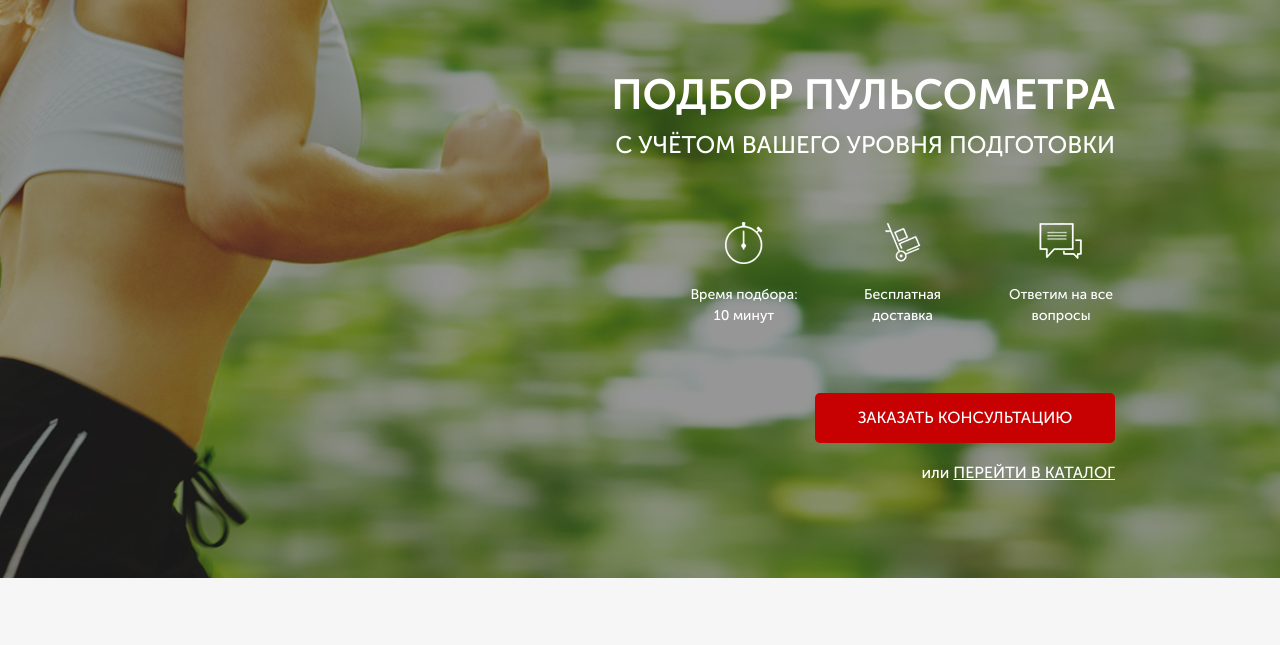
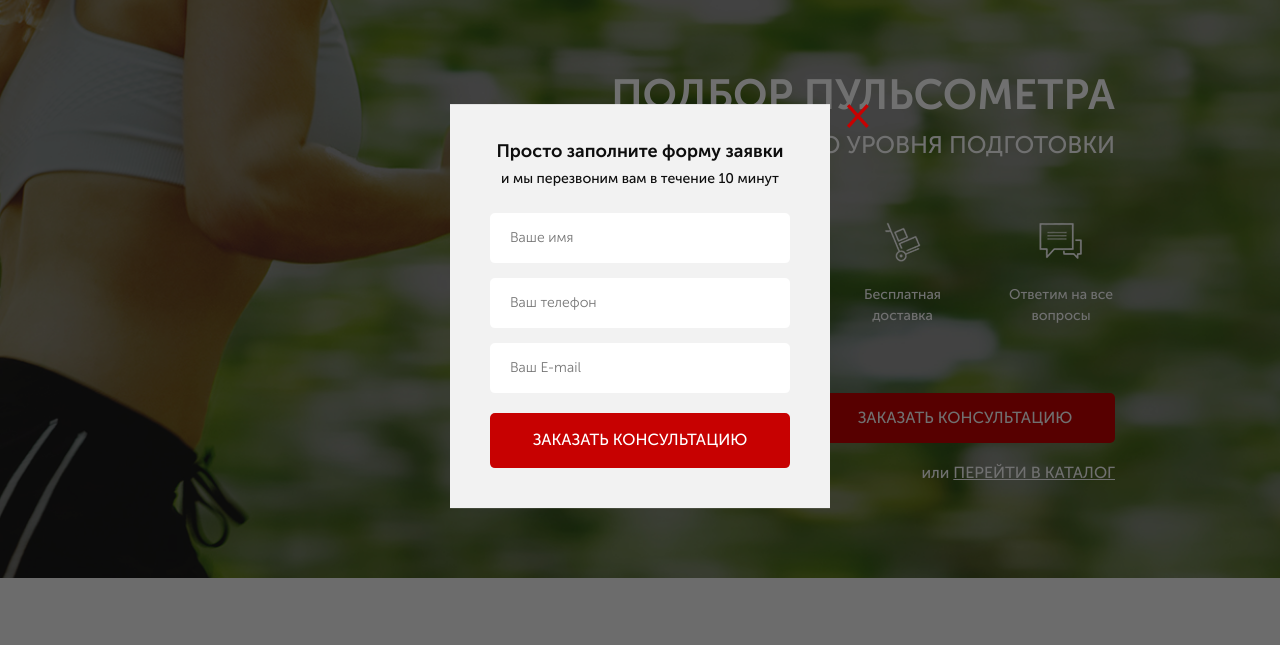
Before and after one commit to anativ89/pulse, a website: page src/index.html in a window 1280 px wide. Both pictures are taken after a click on the button "ЗАКАЗАТЬ ЗВОНОК". Shown: the part 94-739 px from the top of the page. Drawn offline with nearby package versions, Linux system fonts and the light colour scheme.

Commit message:
Add modal popups

```diff
--- a/src/index.html
+++ b/src/index.html
@@ -24,7 +24,7 @@
                 </div>
                 <div class="header__contacts">
                     <a href="tel:+74999228974" class="header__phone">+7 (499) 922-89-74</a>
-                    <button class="button">Заказать звонок</button>
+                    <button data-modal="consultation" class="button">Заказать звонок</button>
                 </div>
             </header>
 
@@ -47,7 +47,7 @@
                     </div>
                 </div>
 
-                <button class="button button_main">Заказать консультацию</button>
+                <button data-modal="consultation" class="button button_main">Заказать консультацию</button>
 
                 <div class="promo__link">
                     или
@@ -468,6 +468,40 @@
         </div>
     </footer>
 
+    <div class="overlay">
+        <div class="modal" id="consultation">
+            <div class="modal__close">&times;</div>
+            <div class="modal__subtitle">Просто заполните форму заявки</div>
+            <div class="modal__descr">и мы перезвоним вам в течение 10 минут</div>
+            <form class="feed-form feed-form_mt25" action="#">
+                <input name="name" required placeholder="Ваше имя" type="text">
+                <input name="phone" required placeholder="Ваш телефон" type="number">
+                <input name="email" required placeholder="Ваш E-mail" type="email">
+
+                <button class="button button_submit">Заказать консультацию</button>
+            </form>
+        </div>
+
+        <div class="modal" id="order">
+            <div class="modal__close">&times;</div>
+            <div class="modal__subtitle">Ваш заказ:</div>
+            <div class="modal__descr">Пульсометр Polar FT1</div>
+            <form class="feed-form feed-form_mt25" action="#">
+                <input name="name" required placeholder="Ваше имя" type="text">
+                <input name="phone" required placeholder="Ваш телефон" type="number">
+                <input name="email" required placeholder="Ваш E-mail" type="email">
+
+                <button class="button button_submit">Купить</button>
+            </form>
+        </div>
+
+        <div class="modal modal_mini" id="thanks">
+            <div class="modal__close">&times;</div>
+            <div class="modal__subtitle">Спасибо за вашу заявку!</div>
+            <div class="modal__descr">Наш менеджер свяжется с вами в ближайшее время!</div>
+        </div>
+    </div>
+
     <!-- <script type="text/javascript" src="https://code.jquery.com/jquery-1.11.0.min.js"></script>
     <script type="text/javascript" src="https://code.jquery.com/jquery-migrate-1.2.1.min.js"></script>
     <script src="js/slick.min.js"></script> -->
--- a/src/js/script.js
+++ b/src/js/script.js
@@ -52,4 +52,21 @@ $(document).ready(function(){
 
     toggleSlide('.catalog-item__link');
     toggleSlide('.catalog-item__back');
+
+    // Modal
+
+    $('[data-modal=consultation]').on('click', function() {
+        $('.overlay, #consultation').fadeIn('slow');
+    });
+
+    $('.modal__close').on('click', function() {
+        $('.overlay, #consultation, #order, #thanks').fadeOut('slow');
+    });
+
+    $('.button_mini').each(function(i) {
+        $(this).on('click', function() {
+            $('.overlay, #order').fadeIn('slow');
+            $('#order .modal__descr').text($('.catalog-item__subtitle').eq(i).text());
+        });
+    });
 });
--- a/src/sass/blocks/_forms.scss
+++ b/src/sass/blocks/_forms.scss
@@ -17,4 +17,7 @@
             margin-bottom: 20px;
         }
     }
+    &_mt25 {
+        margin-top: 25px;
+    }
 }
--- /dev/null
+++ b/src/sass/blocks/_modal.scss
@@ -0,0 +1,50 @@
+.overlay {
+    display: none;
+    position: fixed;
+    top: 0;
+    width: 100%;
+    height: 100%;
+    background-color: rgba(0, 0, 0, .56);
+}
+
+.modal {
+    position: absolute;
+    top: 50%;
+    left: 50%;
+    transform: translate(-50%, -50%);
+    width: 380px;
+    min-height: 400px;
+    padding: 38px 40px 40px 40px;
+    background-color: #f2f2f2;
+    &__close {
+        position: absolute;
+        top: 0;
+        right: -40px;
+        font-size: 42px;
+        line-height: 21px;
+        color: $main-color;
+        cursor: pointer;
+    }
+    &__subtitle {
+        margin-bottom: 11px;
+        font-size: 18px;
+        line-height: 18px;
+        font-weight: 700;
+        text-align: center;
+        color: #0d0d0d;
+    }
+    &__descr {
+        font-size: 14px;
+        line-height: 1.2;
+        font-weight: 500;
+        text-align: center;
+        color: #0d0d0d;
+    }
+    &_mini {
+        min-height: 140px;
+    }
+}
+
+#consultation, #order, #thanks {
+    display: none;
+}
--- a/src/sass/style.scss
+++ b/src/sass/style.scss
@@ -21,3 +21,4 @@
 @import "blocks/catalog";
 @import "blocks/feed";
 @import "blocks/footer";
+@import "blocks/modal";
```
Also changed, not shown: src/css/style.min.css.
